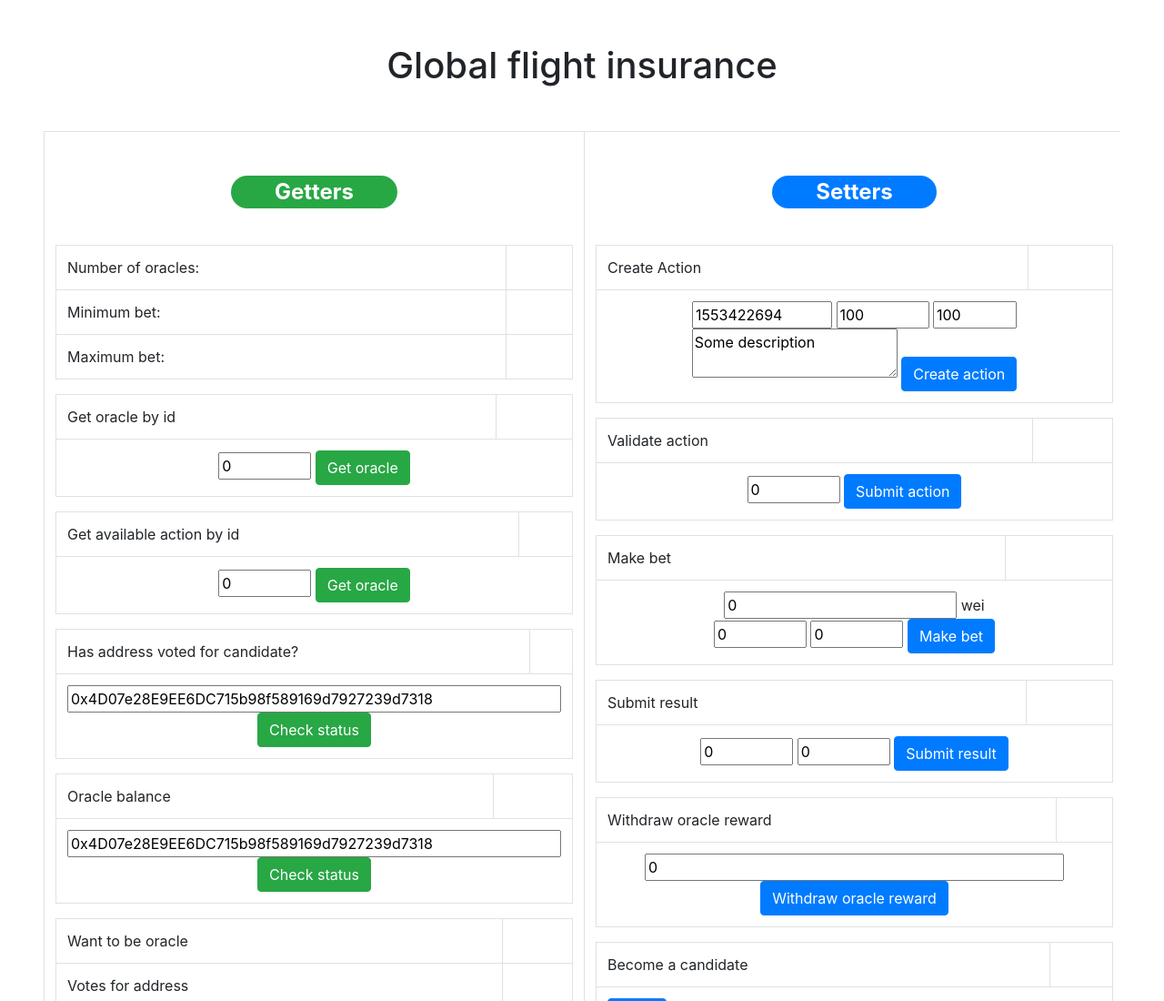
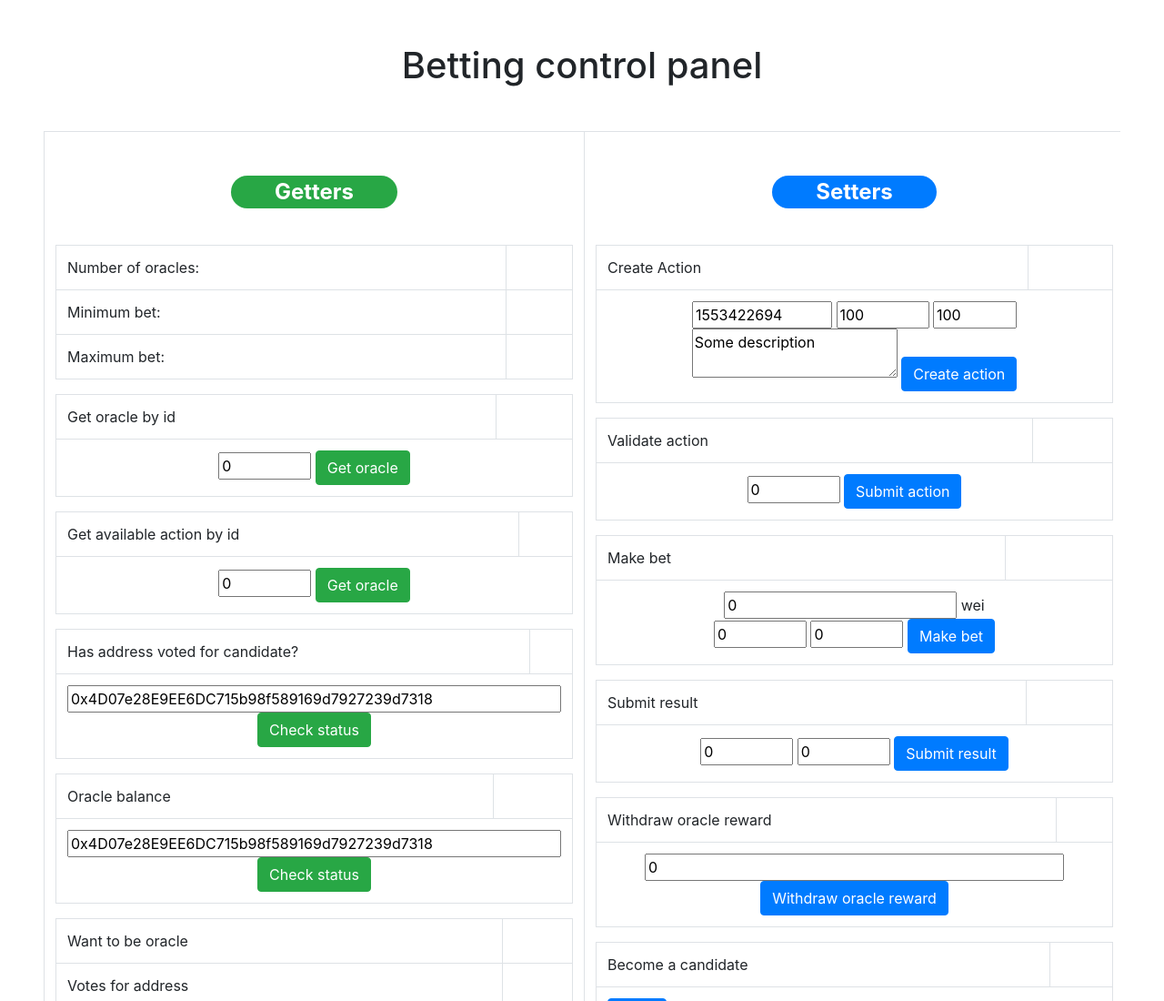
Before and after one commit to kushkamisha/bottleneck, a website: page public/index.html in a window 1280 px wide. Shown: the top 1100 px of the page at 91% size. Drawn offline with nearby package versions, Linux system fonts and the light colour scheme.

Commit message:
Change names

```diff
--- a/public/index.html
+++ b/public/index.html
@@ -7,10 +7,10 @@
     <link rel="stylesheet" href="https://stackpath.bootstrapcdn.com/bootstrap/4.3.1/css/bootstrap.min.css"
         integrity="sha384-ggOyR0iXCbMQv3Xipma34MD+dH/1fQ784/j6cY/iJTQUOhcWr7x9JvoRxT2MZw1T" crossorigin="anonymous">
     <script src="https://ajax.googleapis.com/ajax/libs/jquery/3.3.1/jquery.min.js"></script>
-    <title>Flight Insurance</title>
+    <title>Betting</title>
 </head>
 <body style="padding: 3em">
-    <h1 style="padding-bottom: 1em" align="center">Global flight insurance</h1>
+    <h1 style="padding-bottom: 1em" align="center">Betting control panel</h1>
 
     <div class="table-responsive">
 
```
